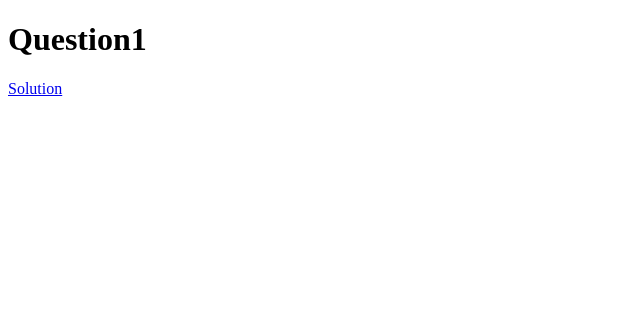
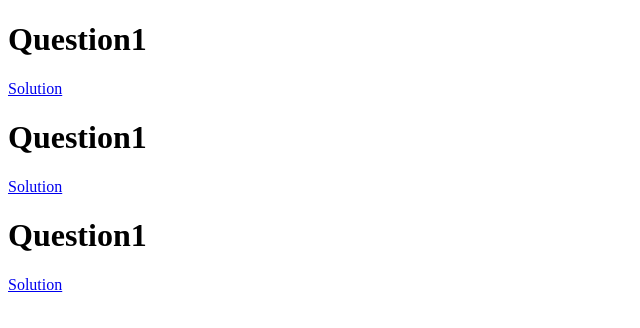
Before and after one commit to Gowtham-APG/htmltask, a plain HTML site: page index.html in a window 1280 px wide. Shown: the whole page, without its empty margins (0-640 px from the left). Drawn offline with Linux system fonts and the light colour scheme.

Commit message:
Update index.html

```diff
--- a/index.html
+++ b/index.html
@@ -6,5 +6,9 @@
 <body>
     <h1>Question1</h1>
     <a href="https://gowtham-apg.github.io/htmltask/qus%201/one.html">Solution</a>
+    <h1>Question1</h1>
+    <a href="https://gowtham-apg.github.io/htmltask/qus%202/two.html">Solution</a>
+    <h1>Question1</h1>
+    <a href="https://gowtham-apg.github.io/htmltask/qus%203/three.html">Solution</a>
 </body>
 </html>
```
